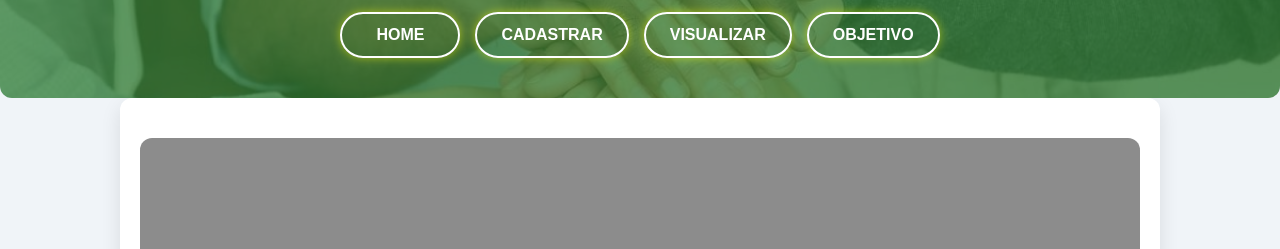
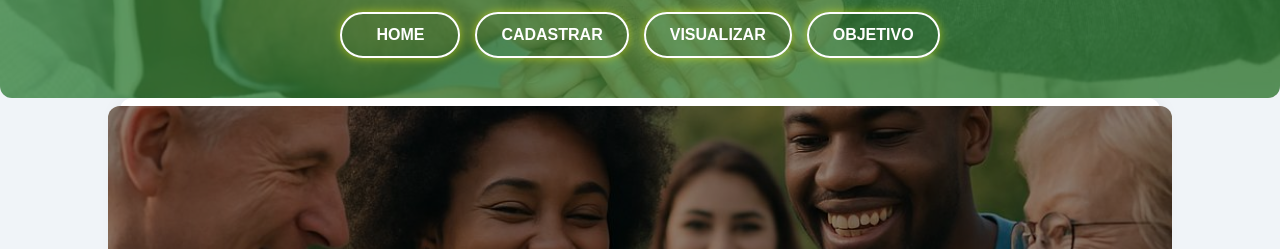
Before and after one commit to Mathhp21/ProjetoVoluntario, a plain HTML site: page index.html in a window 1280 px wide. Shown: the part 122-371 px from the top of the page. Drawn offline with Linux system fonts and the light colour scheme.

Commit message:
imagem mo dificada

```diff
--- a/style.css
+++ b/style.css
@@ -167,6 +167,17 @@ main {
   max-width: 650px;
   padding: 2em;
   border-radius: 12px;
+  width: 100%;
+  height: 100%;
+  min-height: 100%;
+  min-width: 100%;
+  background-size: cover !important;
+  background-position: center !important;
+  background-repeat: no-repeat !important;
+  display: flex;
+  flex-direction: column;
+  justify-content: center;
+  align-items: center;
 }
 
 #home h2 {
```
